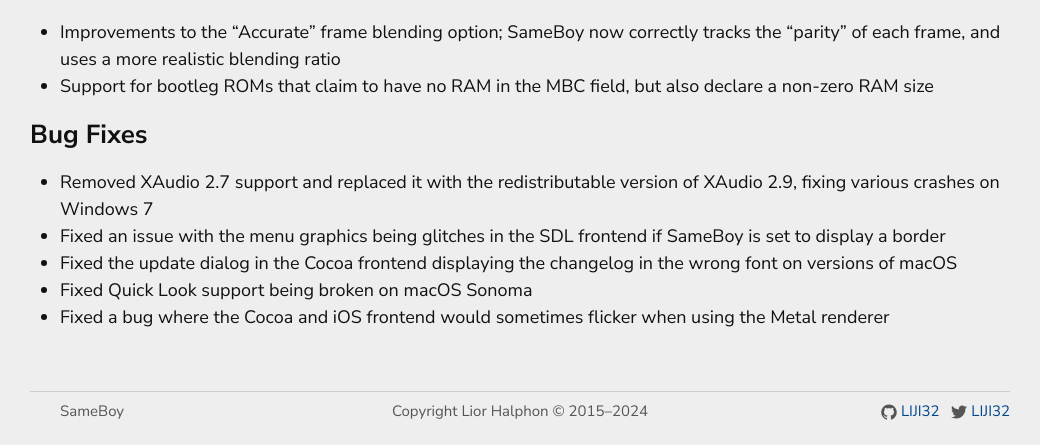
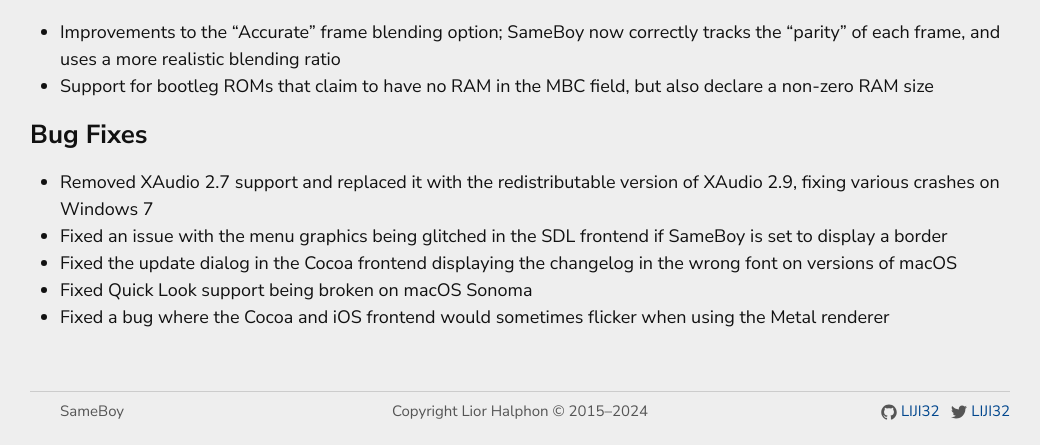
Before and after one commit to SameBoy/sameboy.github.io, a Jekyll site: the page built from _posts/2024-01-13-release-0.16.2.md, in a window 1280 px wide. Shown: the part 736-1181 px from the top of the page, without its empty margins (120-1160 px from the left). Built offline with Jekyll 4.4.1, drawn with Linux system fonts in a browser that asks for light colours.

Commit message:
Typo fix

```diff
--- a/_posts/2024-01-13-release-0.16.2.md
+++ b/_posts/2024-01-13-release-0.16.2.md
@@ -16,7 +16,7 @@
 
 ### Bug Fixes
 * Removed XAudio 2.7 support and replaced it with the redistributable version of XAudio 2.9, fixing various crashes on Windows 7
-* Fixed an issue with the menu graphics being glitches in the SDL frontend if SameBoy is set to display a border
+* Fixed an issue with the menu graphics being glitched in the SDL frontend if SameBoy is set to display a border
 * Fixed the update dialog in the Cocoa frontend displaying the changelog in the wrong font on versions of macOS
 * Fixed Quick Look support being broken on macOS Sonoma
 * Fixed a bug where the Cocoa and iOS frontend would sometimes flicker when using the Metal renderer
```
